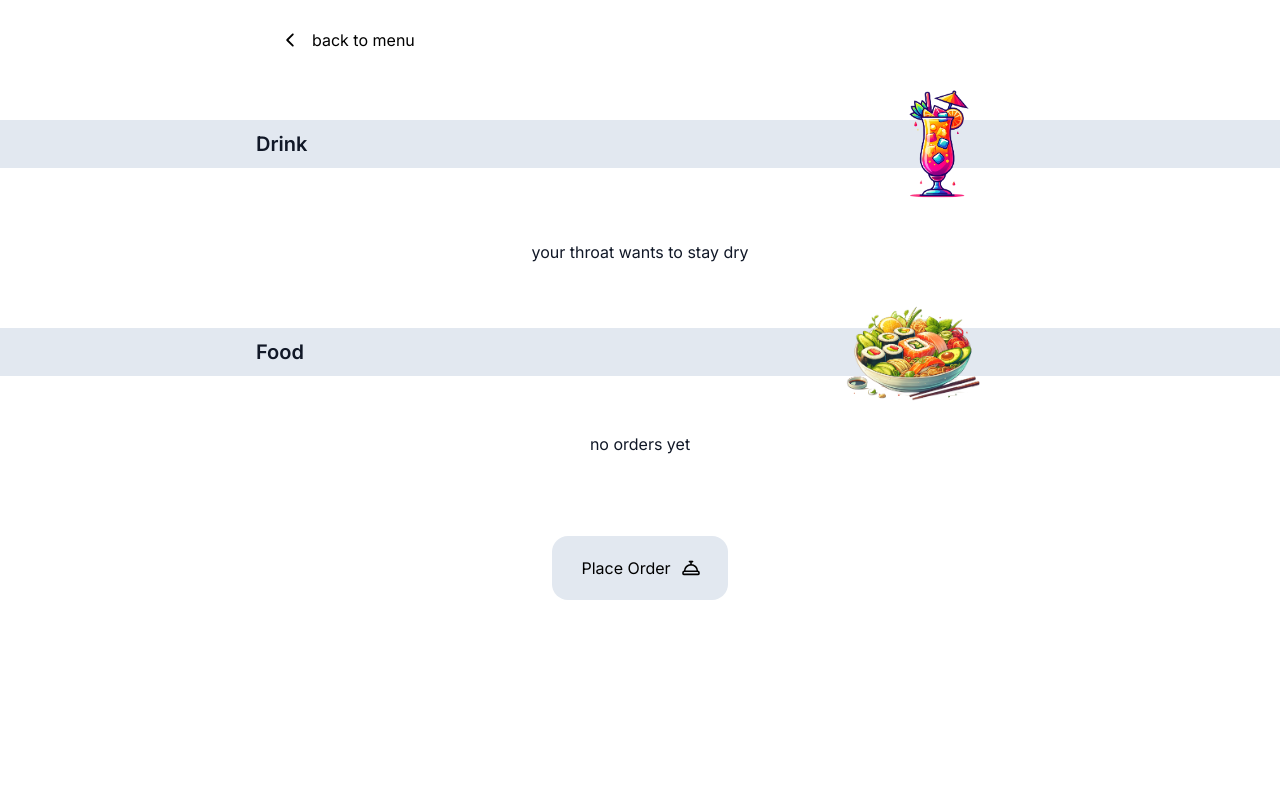
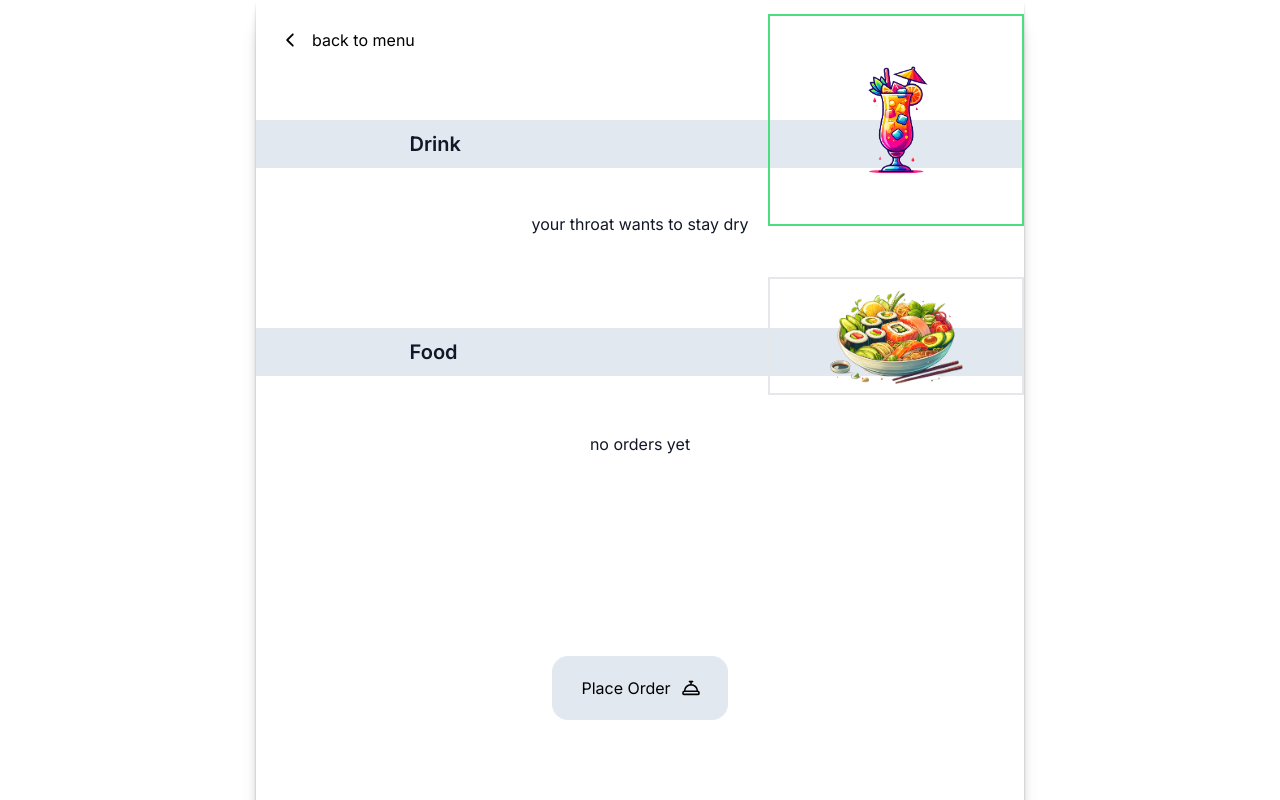
Before and after one commit to j-eick/pos-restaurant, a Next.js app: page /menu/order in a window 1280 px wide. Built offline with nearby package versions, Linux system fonts and the light colour scheme.

Commit message:
adjustments

```diff
--- a/app/components/ui/button/Button.tsx
+++ b/app/components/ui/button/Button.tsx
@@ -39,7 +39,7 @@ export const Button = ({
         return `p-2 w-[auto] h-[auto] border-2 rounded-xs`;
 
       case "placeOrder":
-        return `relative px-5 py-5 w-44 h-5/5 flex items-center justify-center gap-3 overflow-hidden
+        return `fixed bottom-20 left-1/2 -translate-x-1/2 px-5 py-5 w-44 h-5/5 flex items-center justify-center gap-3 overflow-hidden
                 rounded-sm bg-slate-200 cursor-pointer
                 before:absolute before:z-10 before:bg-slate-500 before:bottom-0 before:left-0 before:h-1
                 ${count === 1 && transition50}
--- a/app/components/ui/orderList/OrderList.tsx
+++ b/app/components/ui/orderList/OrderList.tsx
@@ -1,9 +1,8 @@
 // import { useCustomerOrders } from "@/app/context/CustomerOrderProvider";
 import Image from "next/image";
-import React, { useState } from "react";
+import React, { ReactNode, useState } from "react";
 import useOrderStore from "@/app/hooks/useOrderStore";
 import { Text } from "../text";
-import { RemoveIcon } from "../icon";
 import { MenuItemProps } from "@/app/lib/menu";
 import { MySVGs } from "@/app/lib/MySVGs";
 
@@ -14,6 +13,8 @@ export function OrderList() {
   const [itemRemove, setItemRemove] = useState(0);
   const store = useOrderStore();
 
+  const space_list_topBottom = "mt-9 mb-7";
+
   function handleSelectedItem(item: MenuItemProps) {
     if (item.uniqueID !== itemRemove && item.uniqueID !== null) {
       setItemRemove(item.uniqueID);
@@ -22,48 +23,36 @@ export function OrderList() {
     }
   }
 
-  function handleRemoveButton(item: MenuItemProps) {
-    removeItem(item);
-  }
-
-  // REVIEW: the entire system aroud removing a specific item from the menuItemList needs an overhaul... I think
   function handleDeleteButton(item: MenuItemProps) {
     removeItem(item);
   }
 
-  const space_list_topBottom = "mt-9 mb-7";
-
   return (
-    <div className="mt-10 flex flex-col gap-7">
-      <div
-        className={`mx-auto my-0 w-11/12
-                       sm:max-w-lg`}
-      >
-        {/* ######################## */}
-        {/* ####### DRINKS ####### */}
-        <>
-          <div
-            className={`relative h-12 w-[100vw] -translate-x-1/2 left-1/2 flex items-center
-                      bg-slate-200`}
-          >
+    <section className="mt-10 flex flex-col gap-7 ">
+      <div className="relative h-12 flex items-center bg-slate-200">
         <Text tag={"p"} size="lg" weight="semibold" className="ml-[10%] xs:ml-[20%]">
           Drink
         </Text>
         <div
-              className={`w-4/12 absolute top-1/2 -translate-y-1/2 right-0
-                            xs:right-5`}
+          className={`w-4/12 absolute right-0 -translate-y-6 border-2 border-green-400
+                      flex justify-center`}
         >
           <Image
             src="/drink2.png"
             alt={"drinks logo"}
             width="100"
             height="100"
-                className={`scale-75 xxs:scale-70 xs:scale-60 xs:max-w-52`}
+            className={`scale-75
+                        xxs:scale-70
+                        xs:scale-60 xs:max-w-52`}
           />
         </div>
       </div>
       {store.selectedItems.filter((item) => item.category === "drink").length !== 0 ? (
-            <ul className={`mx-auto my-0 w-full ${space_list_topBottom} flex flex-col align-middle gap-3 `}>
+        <ul
+          className={`mx-auto my-0 w-full ${space_list_topBottom} flex flex-col align-middle gap-3
+                        sm:w-4/5`}
+        >
           {store.selectedItems
             .filter((findItem) => findItem.category === "drink")
             .map((item, i) => (
@@ -71,11 +60,7 @@ export function OrderList() {
                 key={i}
                 className={`relative w-full pl-2 h-12 max-h-18 flex items-center justify-center gap-2 shadow-orderedItems rounded text-slate-500`}
               >
-                    <button
-                      className="w-full h-full flex flex-wrap items-center "
-                      onClick={() => handleSelectedItem(item)}
-                    >
-                      {/* <RemoveIcon onClick={() => handleRemoveButton(item)} /> */}
+                <button className="w-full h-full flex flex-wrap items-center " onClick={() => handleSelectedItem(item)}>
                   <span className="w-2/12">#{item.id}</span>
                   <Text tag="p" className="w-8/12 text-md leading-4.5">
                     {item.title}
@@ -98,39 +83,39 @@ export function OrderList() {
             ))}
         </ul>
       ) : (
-            <div className="mt-14 h-14 mx-auto my-0 grid place-items-center">
+        <div className=" h-14 mx-auto my-0 grid place-items-center">
           <Text tag="p">your throat wants to stay dry</Text>
         </div>
       )}
-        </>
-        {/* ######################## */}
-        {/* ####### FOOD ####### */}
       <div className={`mt-12`}>
         <div
-            className={`relative h-12 w-[100vw] flex items-center -translate-x-1/2 left-1/2
+          className={`relative h-12 w-full flex items-center -translate-x-1/2 left-1/2
                         bg-slate-200 `}
         >
           <Text tag={"p"} size="lg" weight="semibold" className="ml-[10%] xs:ml-[20%]">
             Food
           </Text>
-            <div className="w-4/12 absolute top-1/2 -translate-y-1/2 right-0 xs:right-5">
+          <div
+            className={`w-4/12 absolute -translate-y-4 right-0
+                          flex justify-center border-2`}
+          >
             <Image src="/food3.png" alt={"list of ordered drinks"} width="100" height="100" className="max-w-40" />
           </div>
         </div>
         {store.selectedItems.filter((item) => item.category === "food").length !== 0 ? (
-            <ul className={`mx-auto my-0 ${space_list_topBottom} flex flex-col align-middle gap-3`}>
+          <ul className={`w-4/5 mx-auto my-0 ${space_list_topBottom} flex flex-col align-middle gap-3`}>
             {store.selectedItems
               .filter((findItem) => findItem.category === "food")
               .map((item, i) => (
                 <li
                   key={i}
-                    className={`relative w-full pl-2 h-12 max-h-18 flex items-center justify-center gap-2 shadow-orderedItems rounded text-slate-500`}
+                  className={`relative w-full pl-2 h-12 max-h-18 flex items-center justify-center gap-2
+                              shadow-orderedItems rounded text-slate-500`}
                 >
                   <button
                     className="w-full h-full flex flex-wrap items-center "
                     onClick={() => handleSelectedItem(item)}
                   >
-                      {/* <RemoveIcon onClick={() => handleRemoveButton(item)} /> */}
                     <span className="w-2/12">#{item.id}</span>
                     <Text tag="p" className="w-8/12 text-md leading-4.5">
                       {item.title}
@@ -160,7 +145,6 @@ export function OrderList() {
           </div>
         )}
       </div>
-      </div>
-    </div>
+    </section>
   );
 }
--- a/app/globals.css
+++ b/app/globals.css
@@ -11,7 +11,8 @@
 html,
 body {
   min-height: 100vh;
-  /* margin: 0 auto; */
+  max-width: 48rem;
+  margin: 0 auto;
 
   text-rendering: optimizeLegibility; /* Optimize text for legibility */
   -webkit-font-smoothing: antialiased; /* Enable antialiased font smoothing for macOS and iOS */
--- a/app/menu/order/page.tsx
+++ b/app/menu/order/page.tsx
@@ -44,10 +44,10 @@ export default function CustomerOrders() {
     count === 0 ? "" : count === 1 ? "animate-slideDownUp " : count === 2 ? "animate-slideDownUp " : "";
 
   return (
-    <main>
+    <main className="relative h-screen shadow-mainShadow ">
       <header
         className={`relative w-full h-16 flex justify-center items-center
-                          sm:h-20`}
+                    sm:h-20 `}
       >
         <LinkCo
           href={"/menu"}
@@ -60,9 +60,7 @@ export default function CustomerOrders() {
         </LinkCo>
       </header>
       <OrderList />
-      <div className="w-full mt-16 flex-col items-center">
       {!isOrderButtonHidden ? (
-          <>
         <Button
           onClick={handlePlaceOrder}
           type="placeOrder"
@@ -89,13 +87,10 @@ export default function CustomerOrders() {
           {count >= 2 && (
             <>
               <span>Let us cook</span>
-                  <FaConciergeBell
-                    className={`scale-130 animate-bellWiggleFast ${count === 2 && "pointer-events-none"}`}
-                  />
+              <FaConciergeBell className={`scale-130 animate-bellWiggleFast ${count === 2 && "pointer-events-none"}`} />
             </>
           )}
         </Button>
-          </>
       ) : (
         <div className="bg-slate-300 animate-slideDownUp">
           <Text tag="p" size="lg" className="h-14 grid place-items-center">
@@ -104,7 +99,6 @@ export default function CustomerOrders() {
         </div>
       )}
       {count === 2 && <Countdown />}
-      </div>
     </main>
   );
 }
```
Lines whose indentation alone changed are shown as unchanged.
